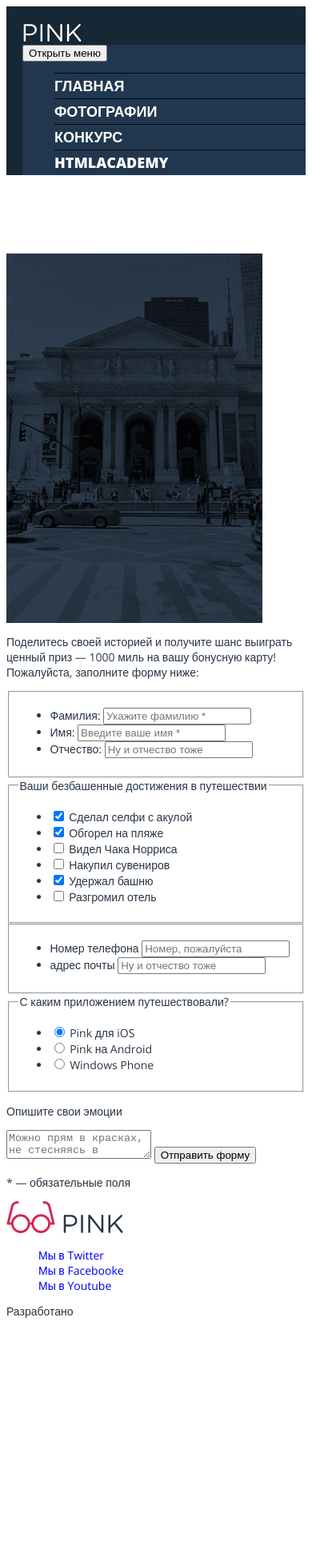
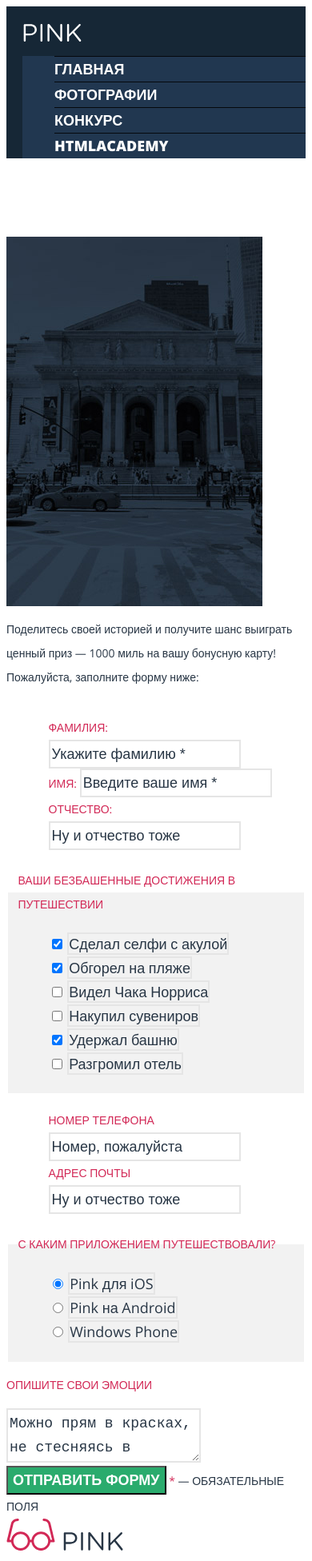
Before and after one commit to Alesya77777/1006791-pink-19, a website: page source/form.html in a window 390 px wide. Shown: the top 1952 px of the page at 80% size. Before the commit the page ends 1663 px from the top, so only its background shows below. Drawn offline with nearby package versions, Linux system fonts and the light colour scheme; files that its build step writes are made by us from their sources.

Commit message:
Закончила вторую часть третьего задания

```diff
--- a/source/form.html
+++ b/source/form.html
@@ -12,7 +12,7 @@
         <img class="page-header__logo-image" src="img/logo-pink-white-mobile.svg" width="75" height="22" alt="Пинк">
       </a>
       <nav class="main-nav">
-        <button class="main-nav__toggle" type="button">Открыть меню</button>
+        <button class="main-nav__toggle visually-hidden" type="button">Открыть меню</button>
         <div class="main-nav__wrapper">
           <ul class="main-nav__list site-list">
             <li class="site-list__item site-list__item--active">
@@ -55,9 +55,9 @@
               </li>
             </ul>
           </fieldset>
-          <fieldset class="request__group">
+          <fieldset class="request__group request__group--gray">
             <legend class="request__subtitle">Ваши безбашенные достижения в путешествии</legend>
-            <ul >
+            <ul class="request__list">
               <li>
                 <input class="request__label" id="filter-selfie-shark" type="checkbox" name="selfie-shark" checked>
                 <label class="request__input" for="filter-selfie-shark">Сделал селфи с акулой</label>
@@ -97,9 +97,9 @@
               </li>
             </ul>
           </fieldset>
-          <fieldset class="request__group">
+          <fieldset class="request__group request__group--gray">
             <legend class="request__subtitle">С каким приложением путешествовали?</legend>
-            <ul >
+            <ul class="request__list">
               <li>
                 <input class="request__label" id="filter-iOS" type="radio" name="operating-system" value="ios" checked>
                 <label class="request__input" for="filter-iOS">Pink для iOS</label>
@@ -115,9 +115,10 @@
             </ul>
           </fieldset>
           <p class="request__subtitle">Опишите свои эмоции</p>
-          <textarea class="request__input" placeholder="Можно прям в красках, не стесняясь в выражениях"></textarea>
-          <button class="competition__button">Отправить форму</button>
-          <p class="competition__desc">* — обязательные поля</p>
+          <textarea class="request__input request__textarea" placeholder="Можно прям в красках, не стесняясь в выражениях" ></textarea>
+          <button class="request__button">Отправить форму</button>
+          <span class="request__desc--pink">*</span>
+          <span class="request__desc">— обязательные поля</span>
         </form>
       </section>
     </main>
--- /dev/null
+++ b/source/sass/blocks/competition.scss
@@ -0,0 +1,4 @@
+.competition__text {
+  @include standard-text($text-color);
+  line-height: 30px;
+}
--- /dev/null
+++ b/source/sass/blocks/contact.scss
@@ -0,0 +1,13 @@
+.contact__text {
+  @include feature-text($text-color);
+}
+
+.contact_title {
+  @include small-middle-text;
+  line-height: normal;
+  color: $text-color;
+}
+
+.contact_data {
+  @include title-text($title-color:#d22856);
+}
--- /dev/null
+++ b/source/sass/blocks/image-processing.scss
@@ -0,0 +1,15 @@
+.image-processing {
+  background-color: $photo-background-color;
+}
+
+.image-processing__list {
+  list-style: none;
+}
+
+.image-processing__button {
+  @include small-middle-text;
+  color: $text-link-color;
+
+  border: 3px solid $text-link-color;
+  border-radius: 50px;
+}
--- a/source/sass/blocks/photo.scss
+++ b/source/sass/blocks/photo.scss
@@ -1,4 +1,9 @@
 .photo {
+  @include standard-text($text-color);
+  line-height: 30px;
+}
+
+.photo-text__text {
   @include standard-text($text-color);
   line-height: 30px;
 }
@@ -8,6 +13,7 @@
 }
 
 .photo__comment {
+  padding-left: 17px;
   background-color: $photo-background-color;
 }
 
@@ -28,6 +34,7 @@
 
 .photo__like {
   @include small-text;
+  font-weight: normal;
   color: $text-link-color;
   text-transform: uppercase;
 }
--- /dev/null
+++ b/source/sass/blocks/request.scss
@@ -0,0 +1,50 @@
+.request__group {
+  border: none;
+}
+
+.request__list {
+  list-style: none;
+}
+
+.request__label {
+  @include standard-text($text-color:#d22856);
+  line-height: 30px;
+  text-transform: uppercase;
+}
+
+.request__input {
+  @include input-text($text-color);
+  border: 2px solid $table-border-color;
+}
+
+.request__input::placeholder {
+  @include input-text($text-color);
+}
+
+.request__subtitle {
+  @include standard-text($text-color:#d22856);
+  line-height: 30px;
+  text-transform: uppercase;
+}
+
+.request__group--gray {
+  background-color: #f2f2f2;
+}
+
+.request__button {
+  @include menu-text ($title-color);
+  line-height: 30px;
+  text-transform: uppercase;
+  background-color: $request-button-color;
+}
+
+.request__desc--pink {
+  @include standard-text($text-color:#d22856);
+  line-height: 30px;
+}
+
+.request__desc {
+  @include standard-text($text-color);
+  line-height: 30px;
+  text-transform: uppercase;
+}
--- a/source/sass/blocks/social.scss
+++ b/source/sass/blocks/social.scss
@@ -1,3 +1,8 @@
 .social__list {
   list-style: none;
 }
+
+.social__link {
+  border: 2px solid $table-border-color;
+  border-radius: 10px;
+}
--- a/source/sass/blocks/tariff.scss
+++ b/source/sass/blocks/tariff.scss
@@ -1,3 +1,7 @@
+.tariff__list {
+  border-collapse: collapse;
+}
+
 .tariff__item {
   background-color: $text-color;
   border: 1px solid $table-border-color;
--- a/source/sass/mixins.scss
+++ b/source/sass/mixins.scss
@@ -41,3 +41,10 @@
   line-height: 32px;
   color: $title-color;
 }
+
+@mixin input-text($text-color) {
+  font-size: 18px;
+  line-height: 30px;
+  font-weight: 400;
+  color: $text-color;
+}
--- a/source/sass/style.scss
+++ b/source/sass/style.scss
@@ -13,3 +13,7 @@
 @import "source/sass/blocks/social";
 @import "source/sass/blocks/reviews";
 @import "source/sass/blocks/tariff";
+@import "source/sass/blocks/contact";
+@import "source/sass/blocks/image-processing";
+@import "source/sass/blocks/competition";
+@import "source/sass/blocks/request";
--- a/source/sass/variables.scss
+++ b/source/sass/variables.scss
@@ -7,3 +7,5 @@ $main-nav-color: hsl(211, 42%, 22%);
 $download-color: hsl(213, 41%, 15%);
 $table-border-color: #e5e5e5;
 $photo-background-color: #f2f2f2;
+$social-color: #fefefe;
+$request-button-color: #2aab6d;
```
Also changed, not shown: source/index.html (+1 -1 lines).
